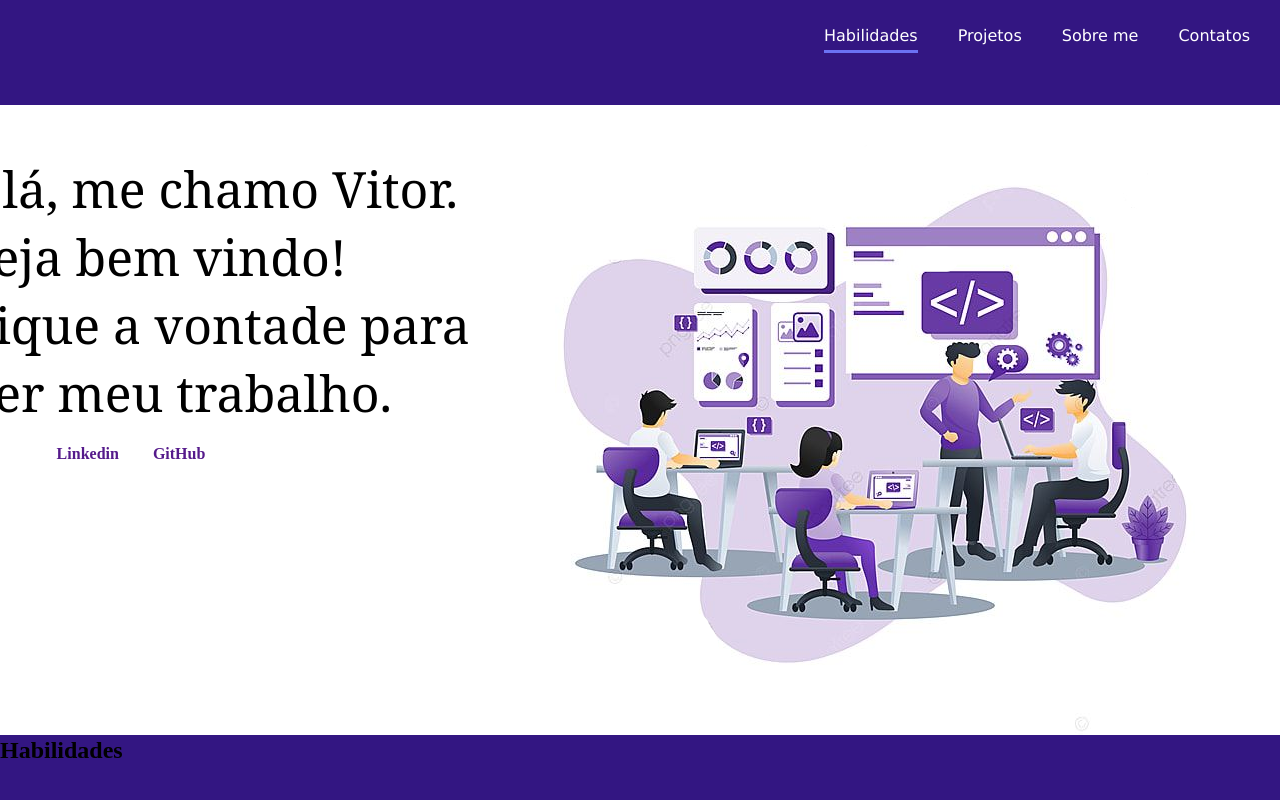
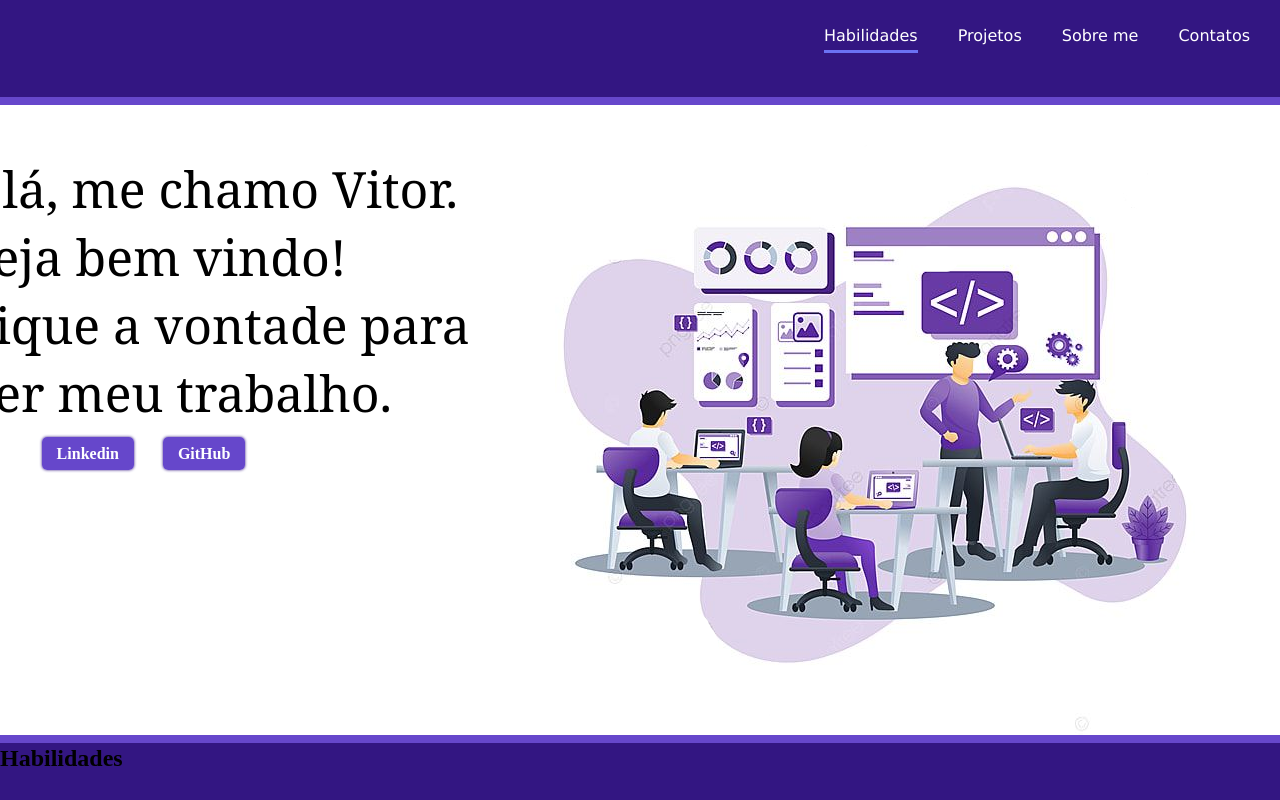
Before and after one commit to joaovitorfirmino2812/My-Presentation, a plain HTML site: page index.html in a window 1280 px wide. Shown: the top 800 px of the page. Drawn offline with Linux system fonts and the light colour scheme; a script that the page names is missing.

Commit message:
Update estilo.css

```diff
--- a/estilo.css
+++ b/estilo.css
@@ -26,6 +26,7 @@ body {
 /*MENU-------------------------------------------------------------------------------*/
 #menu {
     background-color:  rgb(51, 22, 130);
+    border-bottom: 8px solid rgb(102, 71, 203);
 }
 
 nav {
@@ -78,14 +79,26 @@ h1{
 }
 
 h4 > a {
-    margin-left: 30px;
+    margin-left: 25px;
     text-decoration: none;
+    padding: 8px 15px;
+    border-radius: 5px;
+    background-color:rgb(102, 71, 203);
+    color: white;
+    box-shadow: 0px 0px 3px  rgb(51, 22, 130);
+
+}
+h4 > a:hover {
+    background-color: white;
+    color: rgb(102, 71, 203);
+    box-shadow: 0px 0px 5px black;
+    transition: 0.8s;
 
 }
 
 #flatdesign > h4 {
     margin-top: 340px;
-    margin-right: -240px;
+    margin-right: -280px;
 }
 /*Conteúdo Principal------------------------------------------------------------------------*/
 
@@ -97,6 +110,7 @@ main {
     height: 25%;
     background-color:  rgb(51, 22, 130) ;
     padding-top: 2px;
+    border-top: 8px solid rgb(102, 71, 203);
 
 }
 
@@ -117,6 +131,8 @@ main {
     height: 25%;
     margin: 0px;
     background-color: rgba(71, 40, 171, 0.671);
+    padding-top: 7px;
+    border-top: 8px solid rgb(102, 71, 203);
 }
 
 /*Roda pé-------------------------------------------------------------------------------*/
```
